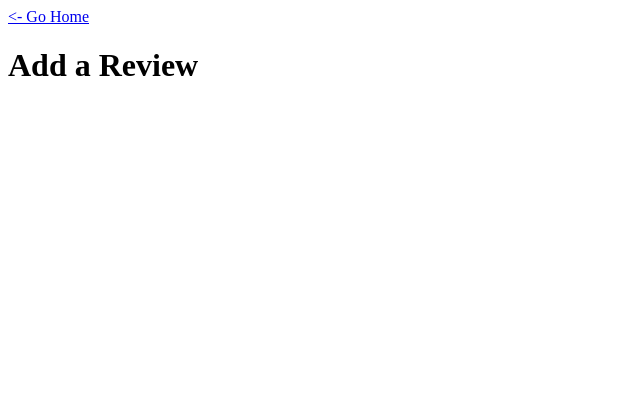
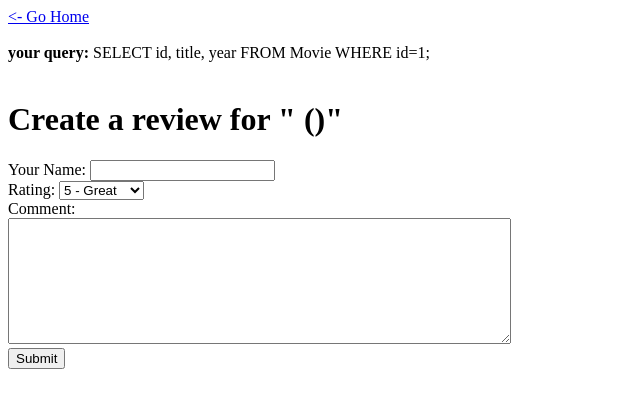
Before and after one commit to lowellbander/CS143, a PHP site: page /addReview.php?id=1 in a window 1280 px wide. Shown: the top 408 px of the page, without its empty margins (0-640 px from the left). Run offline with PHP 8.4, Linux system fonts and the light colour scheme; data that the repository does not hold is empty.

Commit message:
adds review

```diff
--- a/vm-shared/addReview.php
+++ b/vm-shared/addReview.php
@@ -5,6 +5,45 @@
     </head>
     <body>
         <a href="./index.php"><- Go Home<a><br>
-        <h1>Add a Review</h1>
     </body>
+    <?php
+        include 'exe_q.php';
+        $id = $_GET['id'];
+        $movie = query("SELECT id, title, year FROM Movie WHERE id=" . $id . ";");
+        $title = "";
+        $year = "";
+        while ($row = mysql_fetch_array($movie)) {
+            $title = $row['title'];
+            $year = $row['year'];
+        }
+        print "<h1>Create a review for \"$title ($year)\"</h1>";
+        print "<form method='GET' action='./addReview.php'>";
+        print "<input type='hidden' name='id' value='$id'>";
+        print "Your Name: <input type='text' name='name'><br>";
+        print "Rating: <select name='rating'>";
+        print "<option value='5'>5 - Great</option>";
+        print "<option value='4'>4 - Good</option>";
+        print "<option value='3'>3 - Neutral</option>";
+        print "<option value='2'>2 - Bad</option>";
+        print "<option value='1'>1 - Terrible</option>";
+        print "</select><br>";
+        print "Comment:<br><textarea name='comment' cols='60' rows='8'></textarea>";
+        print "<br><input type='submit' value='Submit'>";
+        print "</form>";
+
+        if (!empty($_GET['name'])) {
+
+            $name = $_GET['name'];
+            $rating = $_GET['rating'];
+            $comment = $_GET['comment'];
+
+            $query = "INSERT INTO Review (name, mid, rating, comment) VALUES ('" . $name . "'," .$id . "," . $rating . ",'" . $comment . "');";
+
+            if (query($query)) {
+                print "<b>Successfully added review!</b>";
+            } else {
+                print "<b>Sorry bro, bad SQL. Maybe invalid syntax, or the command violated a CHECK constraint. Bummer.</b>";
+            }
+        }
+    ?>
 <html>
--- a/vm-shared/movieInfo.php
+++ b/vm-shared/movieInfo.php
@@ -54,6 +54,8 @@
                 print "<a href='./actorInfo.php?id=$aid'>$name</a> played the role of $role.<br>";
             }
 
+            print "<br><b><a href='./addReview.php?id=$id'>Review this movie!</a></b>";
+
         }
 
     ?>
```
